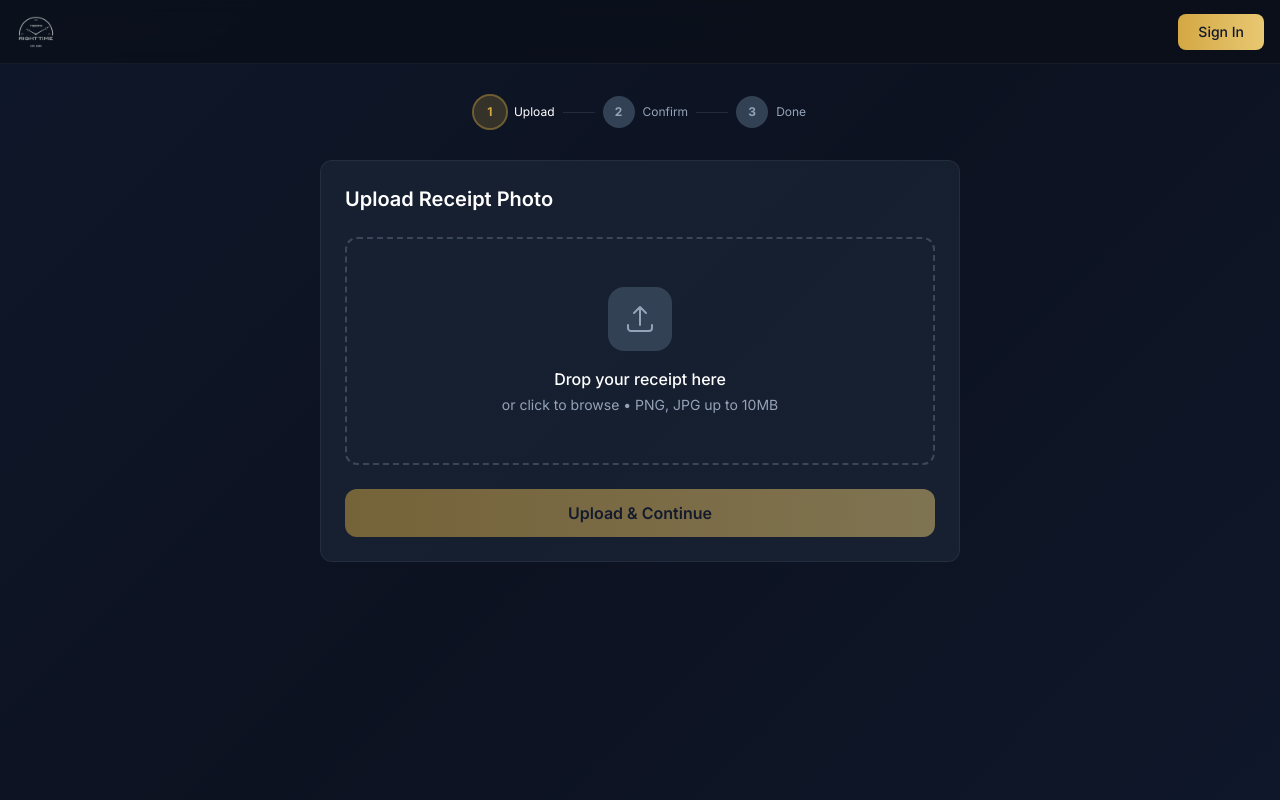
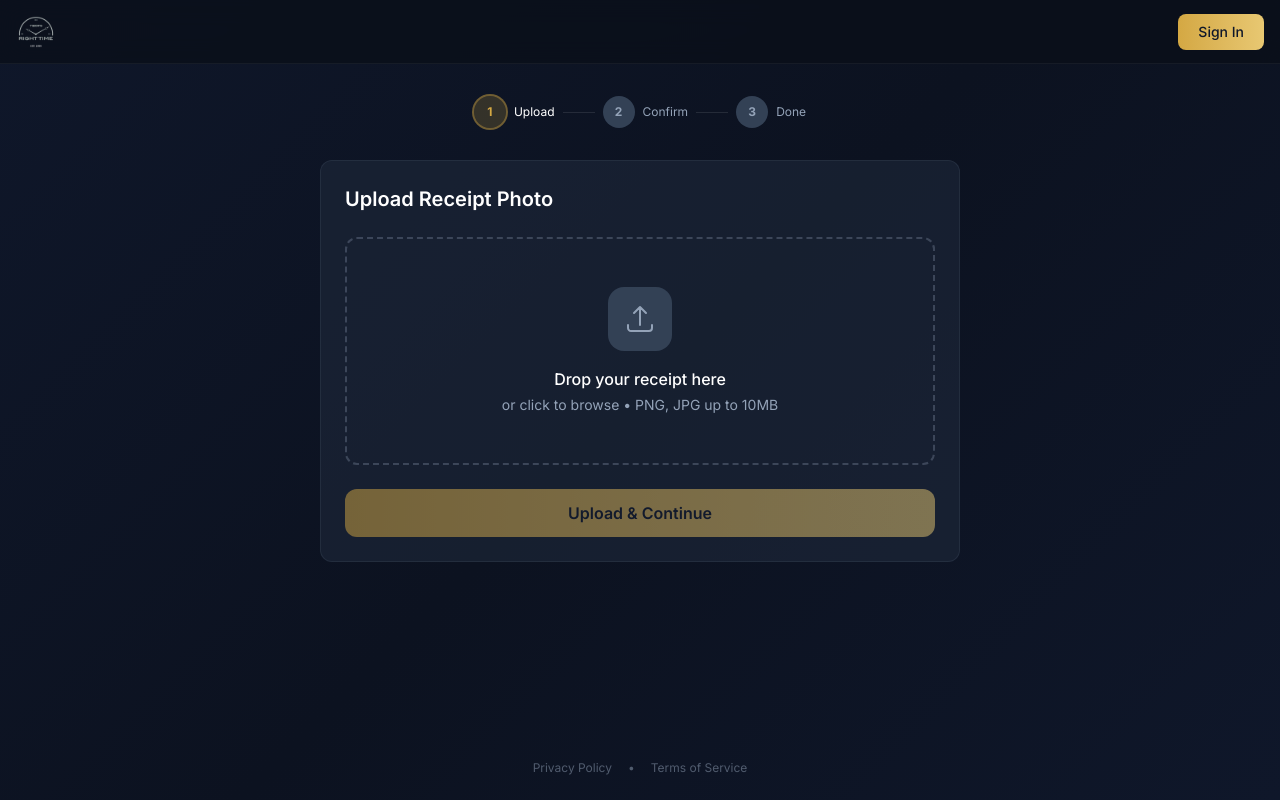
Before and after one commit to WestsideUnion/Right-Time-Battery-Club, a Next.js app: page /dashboard/upload in a window 1280 px wide. Built offline with nearby package versions, Linux system fonts and the light colour scheme; no server answers.

Commit message:
feat: introduce a Footer component and integrate it into the dashboard layout, also updating landing page authentication text.

```diff
--- a/src/app/dashboard/layout.tsx
+++ b/src/app/dashboard/layout.tsx
@@ -1,4 +1,5 @@
 import Header from '@/components/layout/Header';
+import Footer from '@/components/layout/Footer';
 
 export default function DashboardLayout({
     children,
@@ -8,7 +9,12 @@ export default function DashboardLayout({
     return (
         <>
             <Header />
-            <main className="min-h-[calc(100vh-4rem)]">{children}</main>
+            <main className="min-h-[calc(100vh-4rem)] flex flex-col">
+                <div className="flex-1">
+                    {children}
+                </div>
+                <Footer />
+            </main>
         </>
     );
 }
--- a/src/app/page.tsx
+++ b/src/app/page.tsx
@@ -96,7 +96,7 @@ export default function Home() {
           <div className="glass p-8 sm:p-12 text-center glow-gold">
             <h2 className="text-2xl font-bold text-white mb-4">🔒 Your Data is Secure</h2>
             <p className="text-[var(--brand-slate)] max-w-xl mx-auto leading-relaxed">
-              End-to-end encryption, no password required. Sign in with a secure email link.
+              End-to-end encryption, no password required. You only need your Google Account.
               Your receipt photos are automatically deleted after 13 months for your privacy.
             </p>
           </div>
--- /dev/null
+++ b/src/components/layout/Footer.tsx
@@ -0,0 +1,15 @@
+import Link from 'next/link';
+
+export default function Footer() {
+    return (
+        <footer className="py-6 text-center text-xs text-[var(--brand-slate)] space-x-4 opacity-50 hover:opacity-100 transition-opacity">
+            <Link href="/privacy" className="hover:text-[var(--brand-gold)] transition-colors">
+                Privacy Policy
+            </Link>
+            <span>•</span>
+            <Link href="/terms" className="hover:text-[var(--brand-gold)] transition-colors">
+                Terms of Service
+            </Link>
+        </footer>
+    );
+}
```
